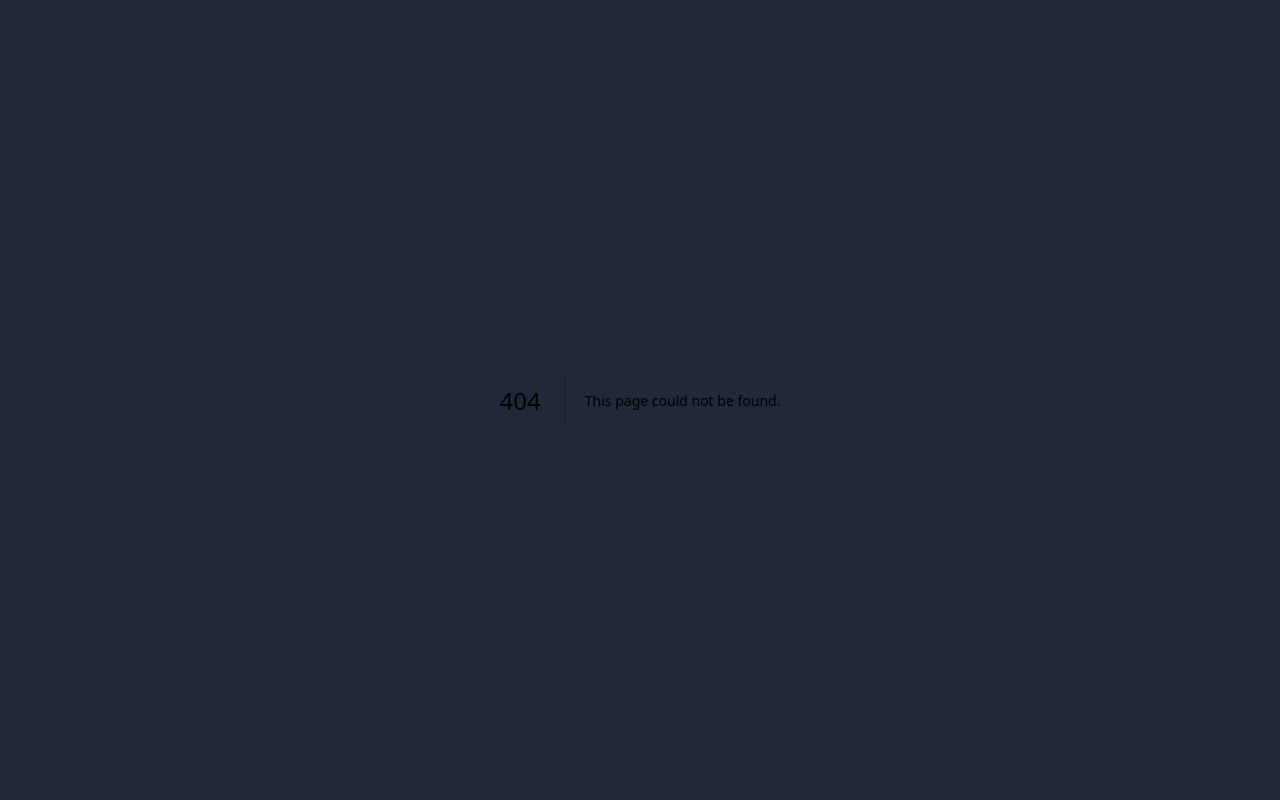
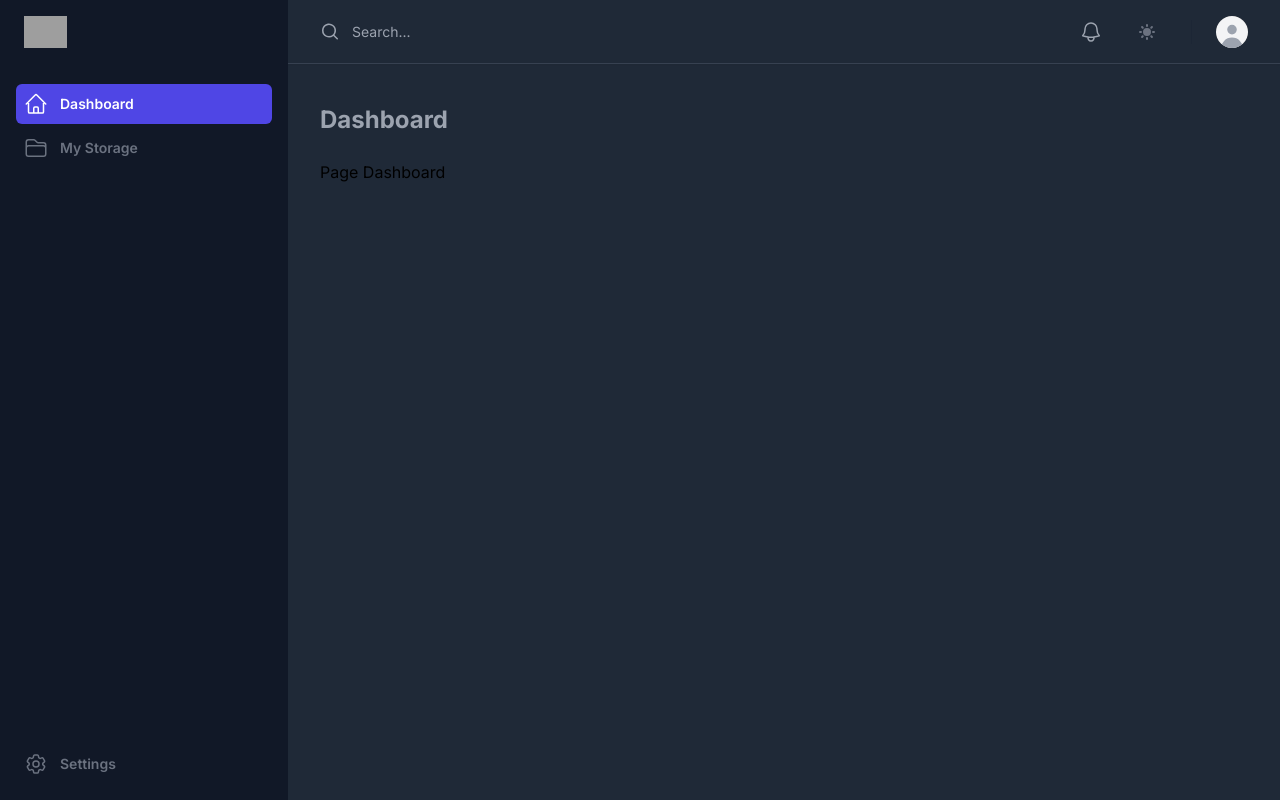
Before and after one commit to abrahamemamani/file-manager, a Next.js app: page /admin/dashboard in a window 1280 px wide. Before the commit this address had no page. Built offline with nearby package versions, Linux system fonts and the light colour scheme; no server answers; grey boxes are pictures that could not be loaded.

Commit message:
Add API routes and store to get/set users

```diff
--- /dev/null
+++ b/src/app/admin/dashboard/layout.tsx
@@ -0,0 +1,18 @@
+export default function DashboardLayout({
+  children,
+}: {
+  children: React.ReactNode;
+}) {
+  return (
+    <>
+      <header className="flex justify-between items-center mb-4">
+        <div>
+          <h2 className="text-secondary-gray text-2xl font-bold mb-2">
+            Dashboard
+          </h2>
+        </div>
+      </header>
+      <section>{children}</section>
+    </>
+  );
+}
--- /dev/null
+++ b/src/app/admin/dashboard/page.tsx
@@ -0,0 +1,6 @@
+"use client";
+
+export default function Page() {
+  console.log("DashboardPage");
+  return <div>Page Dashboard</div>;
+}
--- a/src/app/admin/layout.tsx
+++ b/src/app/admin/layout.tsx
@@ -11,7 +11,7 @@ import { DarkThemeToggle, Flowbite } from "flowbite-react";
 import { Profile, Sidebar } from "@/components";
 
 const navigation = [
-  { name: "Dashboard", href: "/admin", icon: HomeIcon, active: true },
+  { name: "Dashboard", href: "/admin/dashboard", icon: HomeIcon, active: true },
   {
     name: "My Storage",
     href: "/admin/storage",
@@ -26,6 +26,7 @@ export default function AdminLayout({
   children: React.ReactNode;
 }) {
   const [sidebarOpen, setSidebarOpen] = useState(false);
+
   return (
     <div>
       <Sidebar
@@ -33,7 +34,6 @@ export default function AdminLayout({
         open={sidebarOpen}
         onToggle={setSidebarOpen}
       />
-
       <div className="lg:pl-72">
         <div className="sticky top-0 z-40 flex h-16 shrink-0 items-center gap-x-4 border-b border-gray-700 bg-gray-800 px-4 shadow-sm sm:gap-x-6 sm:px-6 lg:px-8">
           <button
--- a/src/app/admin/page.tsx
+++ b/src/app/admin/page.tsx
@@ -1,5 +1,7 @@
 "use client";
+import { redirect } from "next/navigation";
 
-export default function Admin() {
-  return <div>Page Dashboard</div>;
+export default function Page() {
+  redirect("/admin/dashboard");
+  return <div>Page Admin</div>;
 }
--- /dev/null
+++ b/src/app/api/users/[id]/route.ts
@@ -0,0 +1,11 @@
+import { NextResponse } from "next/server";
+
+export async function GET(
+  request: Request,
+  { params }: { params: { id: string } }
+) {
+  const res = await fetch(`https://dummyjson.com/users/${params.id}`);
+  const data = await res.json();
+
+  return NextResponse.json(data);
+}
--- /dev/null
+++ b/src/app/api/users/route.ts
@@ -0,0 +1,8 @@
+import { NextResponse } from "next/server";
+
+export async function GET() {
+  const res = await fetch(`https://dummyjson.com/users/`);
+  const data = await res.json();
+
+  return NextResponse.json({ data });
+}
--- a/src/app/page.tsx
+++ b/src/app/page.tsx
@@ -1,9 +1,7 @@
 "use client";
-
 import { redirect } from "next/navigation";
 
 export default function Home() {
-  redirect("/admin");
-
+  redirect("/admin/dashboard");
   return <></>;
 }
--- a/src/components/Profile/Profile.tsx
+++ b/src/components/Profile/Profile.tsx
@@ -1,23 +1,36 @@
-import React from "react";
+import React, { memo, useEffect } from "react";
 import { Avatar, Dropdown } from "flowbite-react";
+import { useUserStore } from "@/features/Profile/stores/user";
+import useSWR from "swr";
 
-export const Profile = () => (
+const fetcher = (url: string) => fetch(url).then((r) => r.json());
+
+export const Profile = memo(function Profile() {
+  const { user, setUser } = useUserStore((state) => state);
+  const { data, error, isLoading } = useSWR(`/api/users/4`, fetcher);
+
+  useEffect(() => {
+    setUser({ user: data, error, isLoading });
+  }, [setUser, data, error, isLoading, user]);
+
+  return (
     <Dropdown
       inline
       arrowIcon={false}
       label={
         <Avatar
+          className="bg-primary-gray rounded-full"
           alt="User settings"
-        img="https://images.unsplash.com/photo-1472099645785-5658abf4ff4e?ixlib=rb-1.2.1&ixid=eyJhcHBfaWQiOjEyMDd9&auto=format&fit=facearea&facepad=2&w=256&h=256&q=80"
+          img={user?.image}
           rounded
           size="sm"
         />
       }
     >
       <Dropdown.Header>
-      <span className="block text-sm">Bonnie Green</span>
+        <span className="block text-sm">{`${user?.firstName} ${user?.lastName}`}</span>
         <span className="block truncate text-sm font-medium">
-        name@flowbite.com
+          {user?.email}
         </span>
       </Dropdown.Header>
       <Dropdown.Item>Dashboard</Dropdown.Item>
@@ -27,3 +40,4 @@ export const Profile = () => (
       <Dropdown.Item>Sign out</Dropdown.Item>
     </Dropdown>
   );
+});
--- /dev/null
+++ b/src/features/Profile/stores/user.ts
@@ -0,0 +1,35 @@
+import { create } from "zustand";
+
+export interface UserStore {
+  user: User;
+  setUser: (state: UserState) => void;
+  isLoading: boolean;
+  error: boolean;
+}
+
+export interface User {
+  firstName: string;
+  lastName: string;
+  email: string;
+  image: string;
+}
+
+const initialState = {
+  user: {
+    firstName: "",
+    lastName: "",
+    email: "",
+    image: "",
+  },
+  isLoading: false,
+  error: false,
+};
+
+export type UserState = Omit<UserStore, "setUser">;
+
+export const useUserStore = create<UserStore>((set) => ({
+  ...initialState,
+  setUser: async ({ user, isLoading, error }: UserState) => {
+    set({ user, isLoading, error });
+  },
+}));
--- a/src/utils/transformObjectToArray.ts
+++ b/src/utils/transformObjectToArray.ts
@@ -1,6 +1,6 @@
-import * as R from 'ramda';
+import * as R from "ramda";
 
 export const transformObjectToArray = R.compose(
-  R.map(([id, props]) => ({ id, ...props })),
+  R.map(([id, props]) => ({ id, ...props! })),
   R.toPairs
 );
```
Lines whose indentation alone changed are shown as unchanged.
